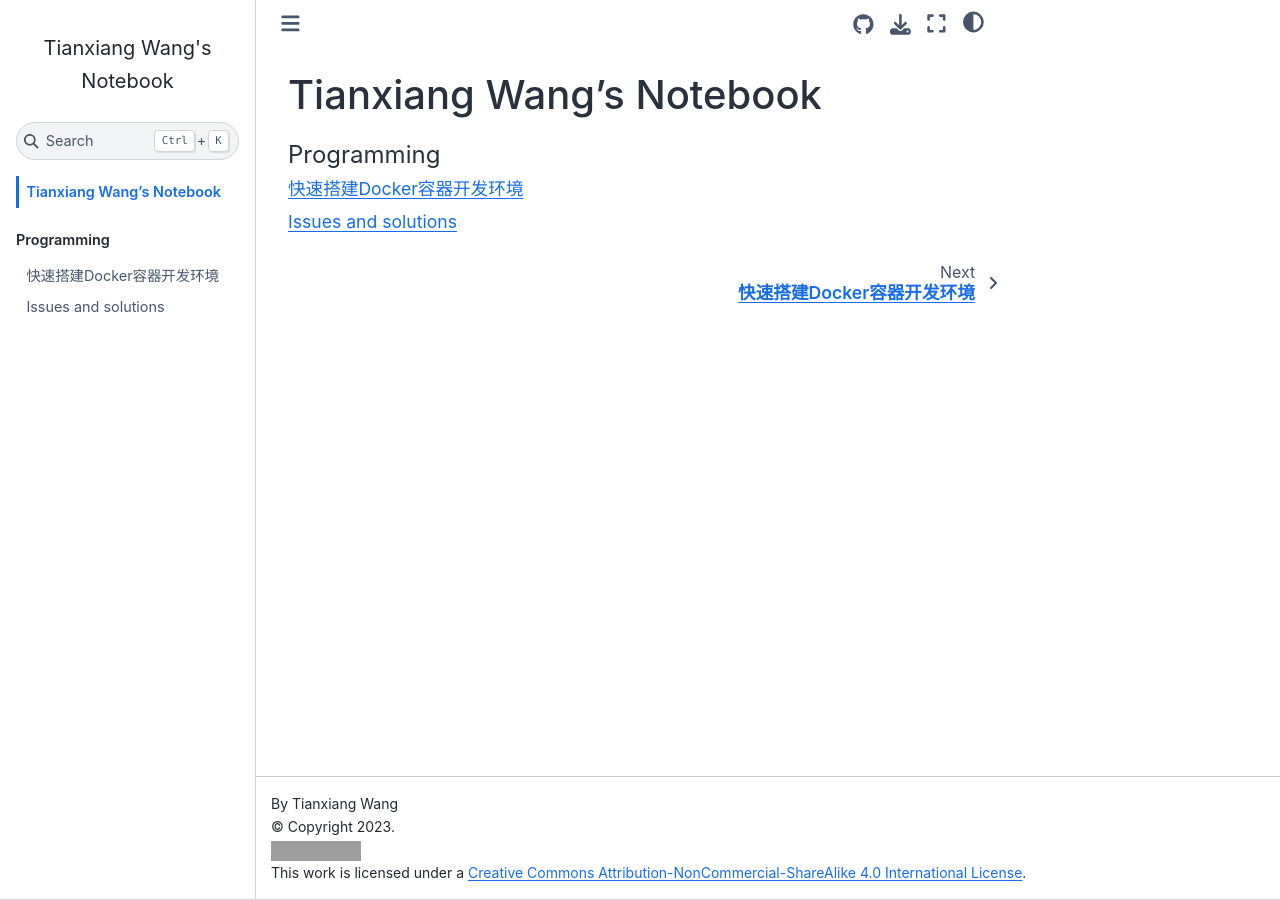
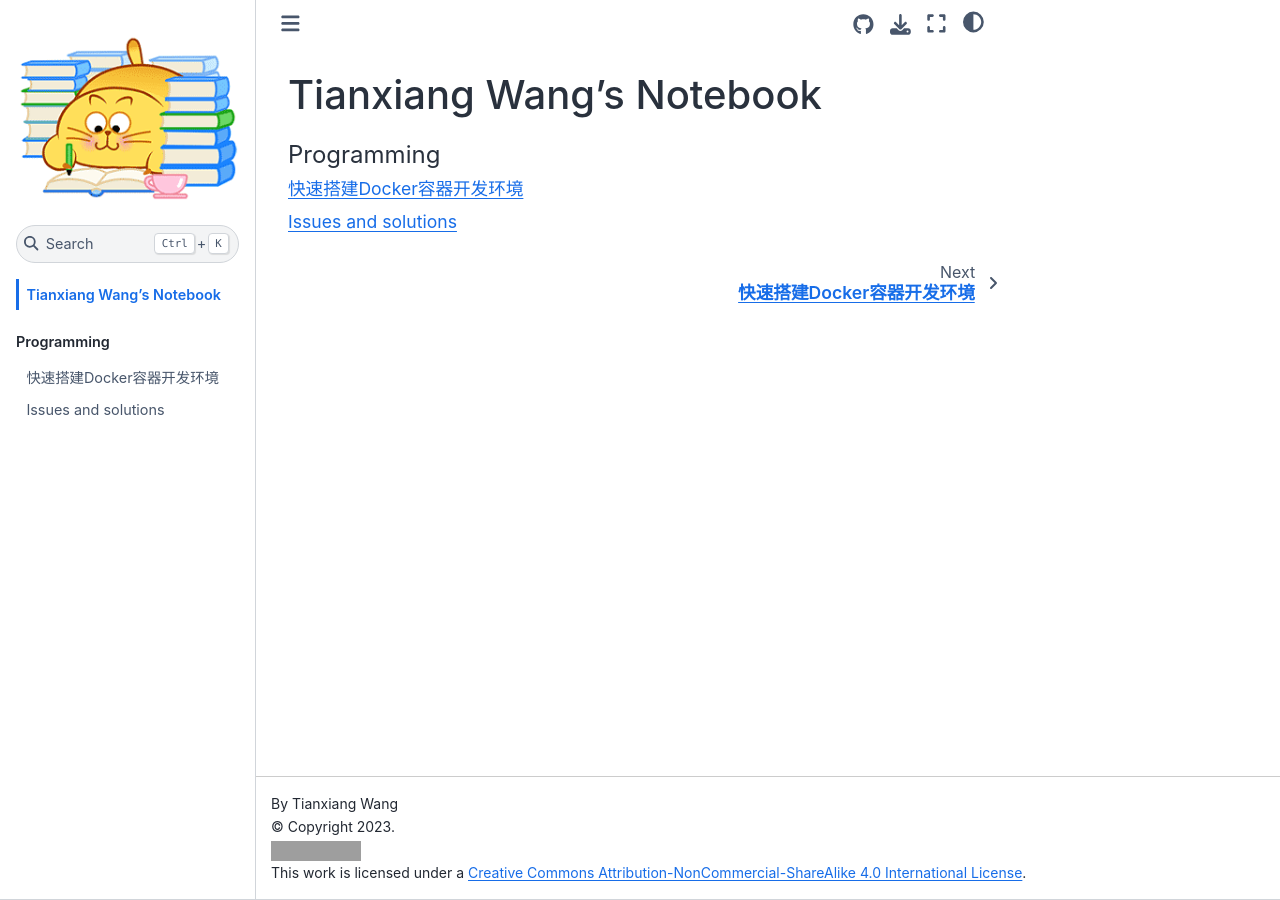
Before and after one commit to wangtianxiang/notebook, a Jupyter Book: the page built from intro.md, in a window 1280 px wide. Built offline with Jupyter Book 1.0.4 settings and Sphinx 7.4.7 and the Sphinx Book theme 1.1.4, drawn with Linux system fonts in a browser that asks for light colours; comment, search, counter and statistics services are not loaded; grey boxes are pictures that could not be loaded.

Commit message:
Add logo

```diff
--- a/_config.yml
+++ b/_config.yml
@@ -4,12 +4,14 @@
 title: Tianxiang Wang's Notebook
 author: Tianxiang Wang
 copyright: "2023"
-#logo: logo.png
+logo: logo.gif
+only_build_toc_files: true
 
 # Force re-execution of notebooks on each build.
 # See https://jupyterbook.org/content/execute.html
 execute:
   execute_notebooks: force
+  timeout: 600
 
 # Define the name of the latex output file for PDF builds
 latex:
```
Also changed, not shown: logo.gif (added).
